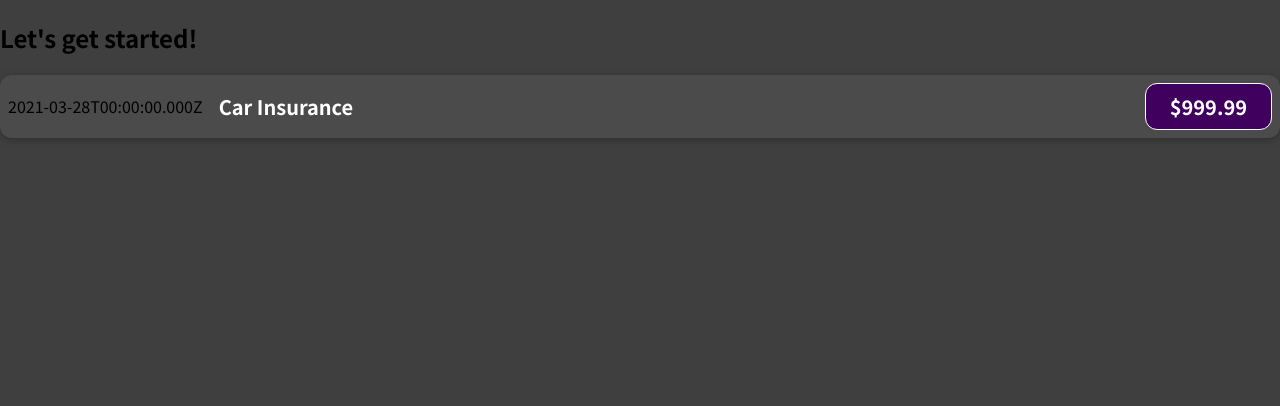
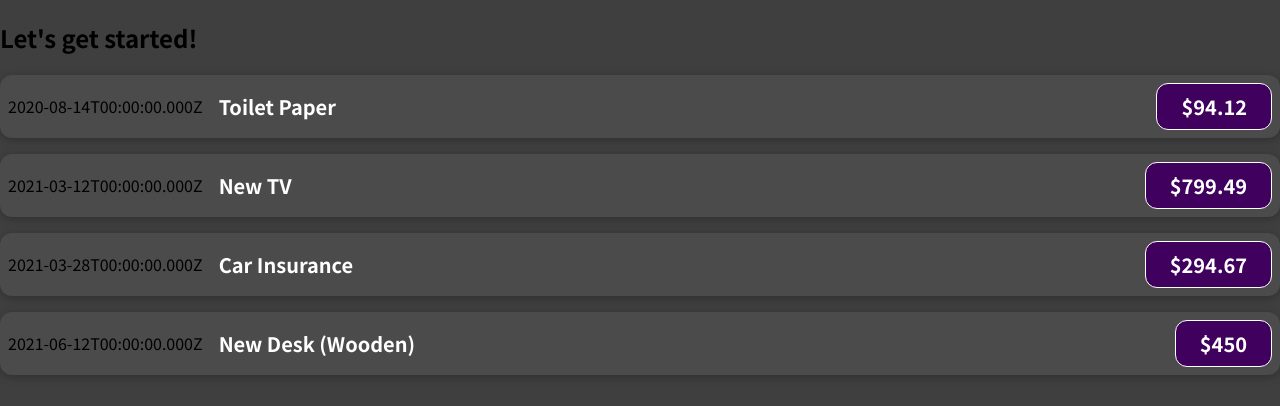
Before and after one commit to aryzk29/learnreact, a JavaScript app: page / in a window 1280 px wide. Shown: the top 406 px of the page. Built offline with nearby package versions, Linux system fonts and the light colour scheme.

Commit message:
passing data with props

```diff
--- a/src/App.js
+++ b/src/App.js
@@ -1,10 +1,35 @@
 import ExpenseItem from "./components/ExpenseItem";
 
 function App() {
+  const expenses = [
+    {
+      id: 'e1',
+      title: 'Toilet Paper',
+      amount: 94.12,
+      date: new Date(2020, 7, 14),
+    },
+    { id: 'e2', title: 'New TV', amount: 799.49, date: new Date(2021, 2, 12) },
+    {
+      id: 'e3',
+      title: 'Car Insurance',
+      amount: 294.67,
+      date: new Date(2021, 2, 28),
+    },
+    {
+      id: 'e4',
+      title: 'New Desk (Wooden)',
+      amount: 450,
+      date: new Date(2021, 5, 12),
+    },
+  ];
+
   return (
     <div>
       <h2>Let's get started!</h2>
-      <ExpenseItem></ExpenseItem>
+      <ExpenseItem title={expenses[0].title} amount={expenses[0].amount} date={expenses[0].date}></ExpenseItem>
+      <ExpenseItem title={expenses[1].title} amount={expenses[1].amount} date={expenses[1].date}></ExpenseItem>
+      <ExpenseItem title={expenses[2].title} amount={expenses[2].amount} date={expenses[2].date}></ExpenseItem>
+      <ExpenseItem title={expenses[3].title} amount={expenses[3].amount} date={expenses[3].date}></ExpenseItem>
     </div>
   );
 }
--- a/src/components/ExpenseItem.js
+++ b/src/components/ExpenseItem.js
@@ -1,16 +1,12 @@
 import './ExpenseItem.css'
 
-function ExpenseItem() {
-    const expenseDate = new Date(2021, 2, 28)
-    const expenseItem = 'Car Insurance'
-    const expensePrice = 999.99
-
+function ExpenseItem(props) {
     return (
         <div className='expense-item'>
-            <div>{expenseDate.toISOString()}</div>
+            <div>{props.date.toISOString()}</div>
             <div className='expense-item__description'>
-                <h2>{expenseItem}</h2>
-                <div className='expense-item__price'>${expensePrice}</div>
+                <h2>{props.title}</h2>
+                <div className='expense-item__price'>${props.amount}</div>
             </div>
         </div>
     )
```
